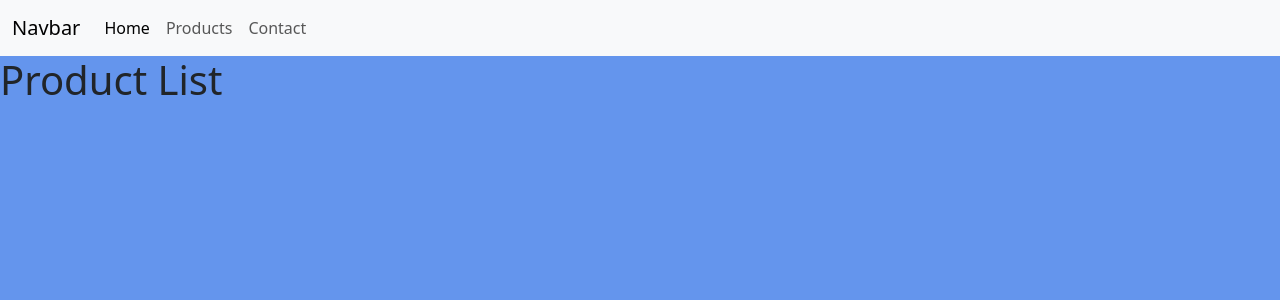
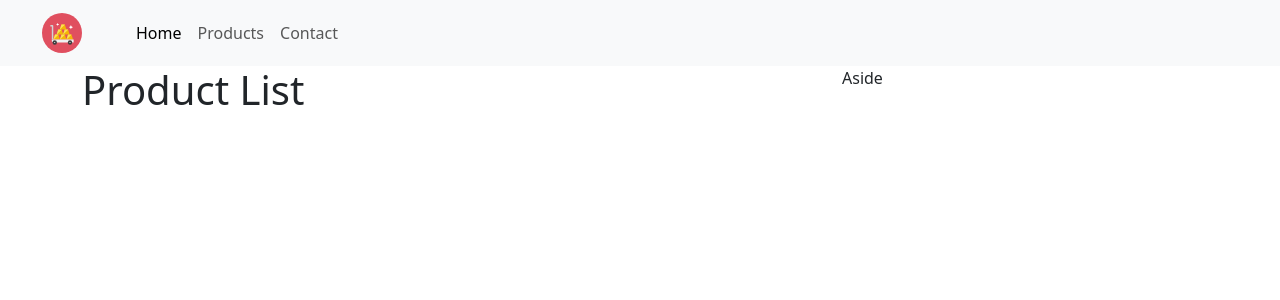
Before and after one commit to Elrcx/alegrosz, a Django app: page /products/ in a window 1280 px wide. Shown: the top 300 px of the page. Run offline with Django 5.2, Linux system fonts and the light colour scheme; data that the repository does not hold is empty; some libraries are stand-ins or nearby versions.

Commit message:
images and bootstrap grid

```diff
--- a/product/templates/product/products.html
+++ b/product/templates/product/products.html
@@ -2,11 +2,6 @@
 {% load static %}
 
 {% block title %}Product List{% endblock %}
-
-{% block styles %}
-    {{ block.super }}
-    <link rel="stylesheet" href="{% static 'css/main.css' %}">
-{% endblock %}
 
 {% block container %}
 
@@ -15,7 +10,7 @@
         <div>
                 {% for product in products %}
                     <h2>{{ product.name }}</h2>
-                    <img src="/media/{{ product.images.all.0 }}" alt="{{  product.name }}" width="150">
+                    <img src="/media/{{ product.images.all.0 }}" alt="{{  product.name }}">
                     <p>{{ product.images.all.0 }}</p>
                     <p>{{ product.description }}</p>
                     <p>Cena: <b>{{ product.price }}</b></p>
--- a/static/css/main.css
+++ b/static/css/main.css
@@ -1,3 +1,8 @@
-body {
-    background-color: cornflowerblue;
+.logo {
+    width: 100px;
+    height: 40px;
 }
+
+img {
+    width: 100%;
+}
--- a/templates/base.html
+++ b/templates/base.html
@@ -11,6 +11,7 @@
 
     {% block styles %}
         <link rel="stylesheet" href="{% static 'css/bootstrap.min.css' %}">
+        <link rel="stylesheet" href="{% static 'css/main.css' %}">
     {% endblock %}
 
     {% block scripts %}
@@ -23,9 +24,16 @@
 
 {%  include 'partials/nav.html' %}
 
-{% block container %}
-
-{% endblock %}
+<div class="container">
+    <div class="row">
+        <div class="col-12 col-md-8">
+            {% block container %}{% endblock %}
+        </div>
+        <div class = "col-12 col-md-4">
+            {% block aside %}Aside{% endblock %}
+        </div>
+    </div>
+</div>
 
 </body>
 </html>
--- a/templates/partials/nav.html
+++ b/templates/partials/nav.html
@@ -1,6 +1,10 @@
+{% load static %}
+
 <nav class="navbar navbar-expand-lg bg-body-tertiary">
   <div class="container-fluid">
-    <a class="navbar-brand" href="#">Navbar</a>
+    <a class="navbar-brand" href="{% url 'home:home' %}">
+        <img class="logo" src="{% static 'images/logo.svg' %}" alt="Logo Alegrosz">
+    </a>
     <button class="navbar-toggler" type="button" data-bs-toggle="collapse" data-bs-target="#navbarNav" aria-controls="navbarNav" aria-expanded="false" aria-label="Toggle navigation">
       <span class="navbar-toggler-icon"></span>
     </button>
```
Also changed, not shown: static/images/logo.svg (added).
